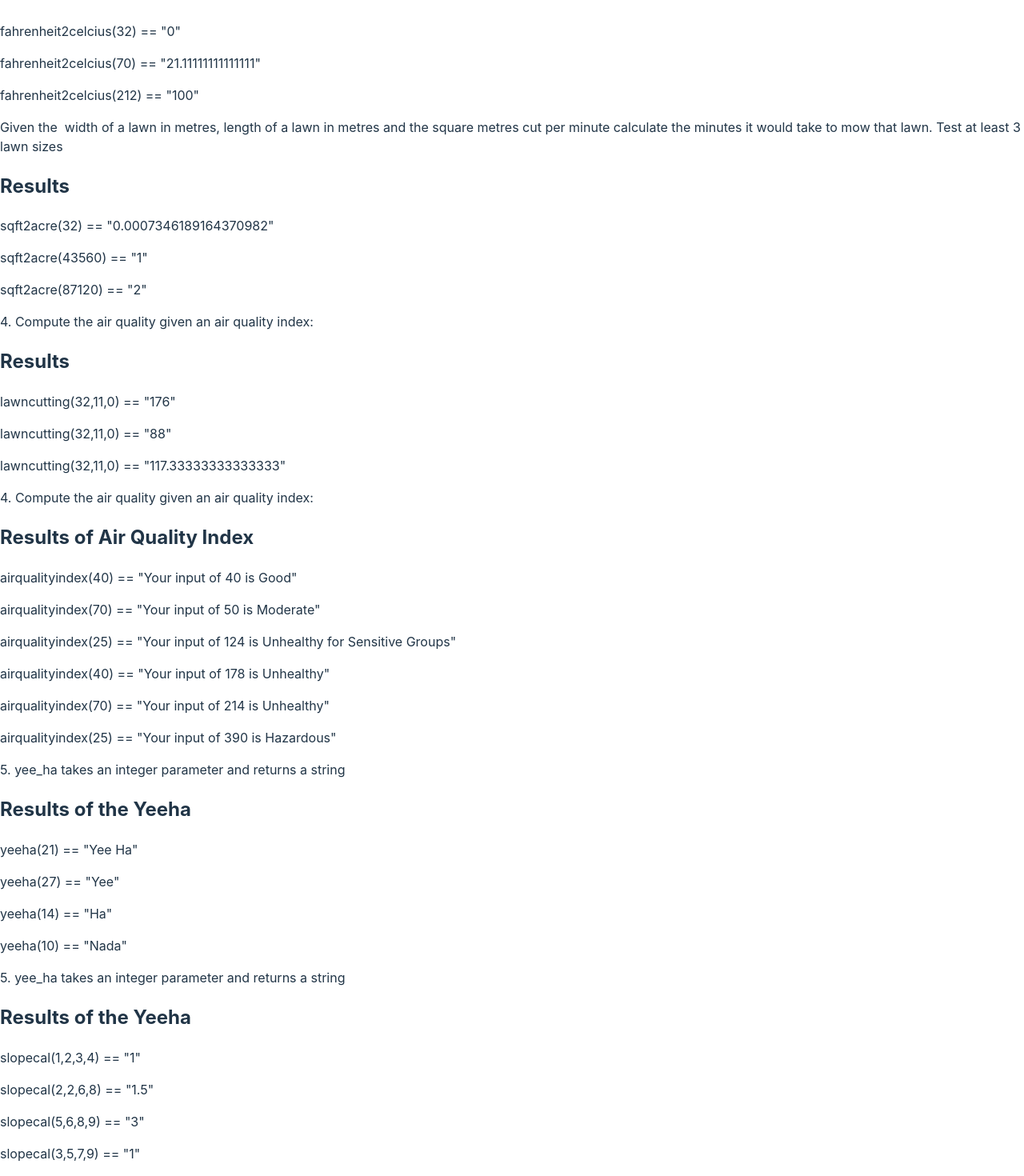
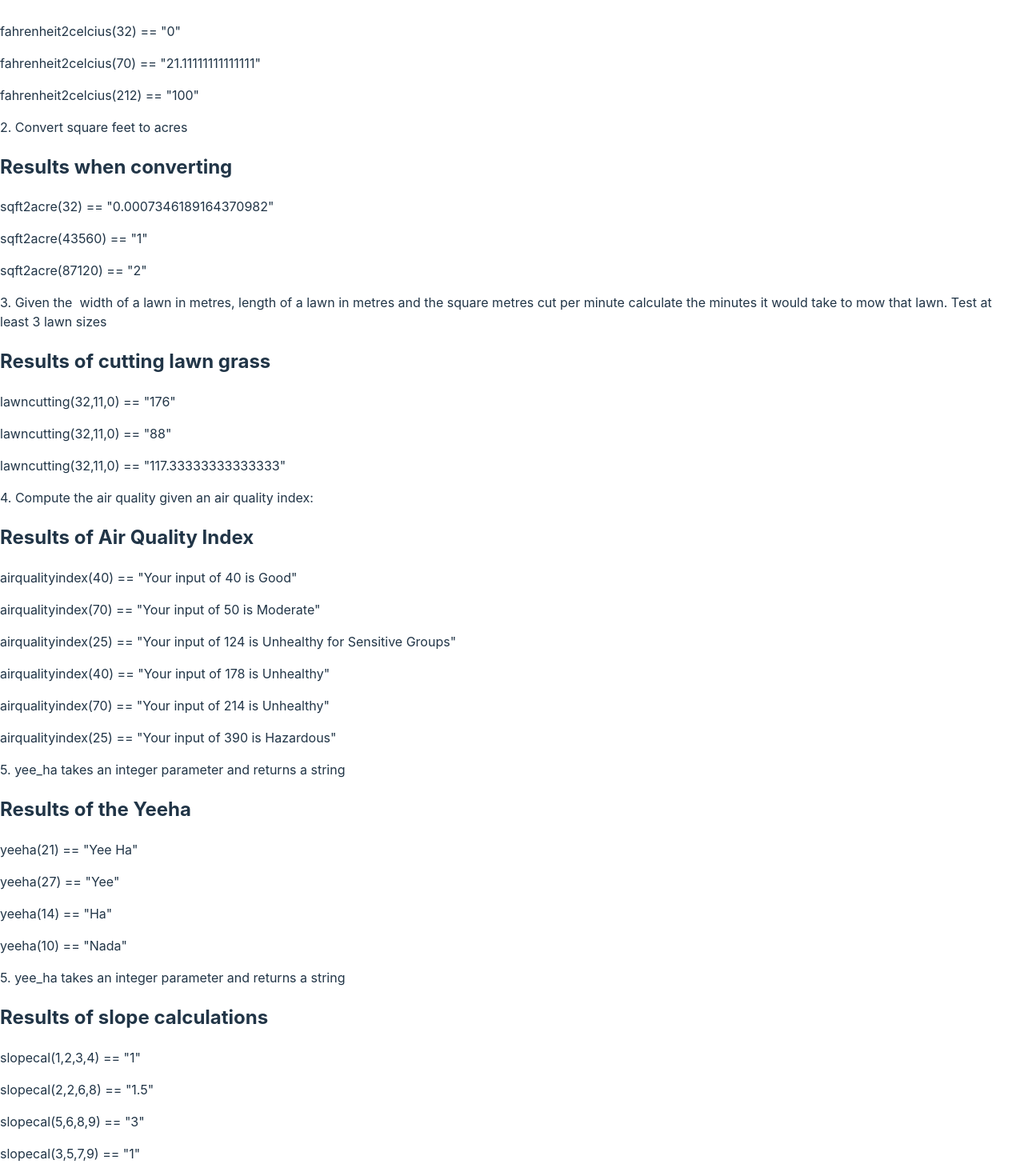
Before and after one commit to Olga-steblyk/PracticeFinal_UX308_Lab7, a React (Vite) app: page / in a window 1280 px wide. Shown: the part 317-1787 px from the top of the page at 80% size. Built offline with nearby package versions, Linux system fonts and the light colour scheme.

Commit message:
corrected syntax

```diff
--- a/src/components.jsx
+++ b/src/components.jsx
@@ -22,8 +22,8 @@ function Question2(){
 
 function Question3(){
     return <section>
-Given the&nbsp; width of a lawn in metres, length of a lawn in metres and the square metres cut per minute calculate the minutes it would take to mow that lawn. Test at least 3 lawn sizes
-<h2>Results</h2>
+2. Convert square feet to acres
+<h2>Results when converting </h2>
 <p> sqft2acre(32) == "{sqft2acre(32)}"</p>
 <p> sqft2acre(43560) == "{sqft2acre(43560)}"</p>
 <p> sqft2acre(87120) == "{sqft2acre(87120)}"</p>
@@ -32,8 +32,8 @@ Given the&nbsp; width of a lawn in metres, length of a lawn in metres and the sq
 
 function Question4(){
     return <section>
-4. Compute the air quality given an air quality index:
-<h2>Results</h2>
+3. Given the&nbsp; width of a lawn in metres, length of a lawn in metres and the square metres cut per minute calculate the minutes it would take to mow that lawn. Test at least 3 lawn sizes
+<h2>Results of cutting lawn grass</h2>
 <p> lawncutting(32,11,0) == "{lawncutting(32,11,2)}"</p>
 <p> lawncutting(32,11,0) == "{lawncutting(32,11,4)}"</p>
 <p> lawncutting(32,11,0) == "{lawncutting(32,11,3)}"</p>
@@ -67,7 +67,7 @@ function Question6(){
 function Question7(){
     return <section>
 5. yee_ha takes an integer parameter and returns a string
-<h2>Results of the Yeeha</h2>
+<h2>Results of slope calculations</h2>
 <p> slopecal(1,2,3,4) == "{slopecal(1,2,3,4)}"</p>
 <p> slopecal(2,2,6,8) == "{slopecal(2,2,6,8)}"</p>
 <p> slopecal(5,6,8,9) == "{slopecal(5,6,6,9)}"</p>
```
